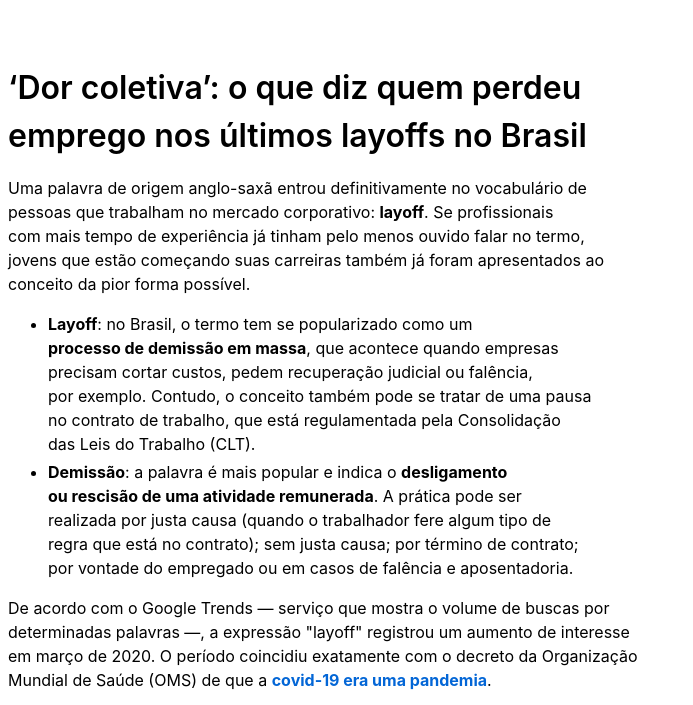
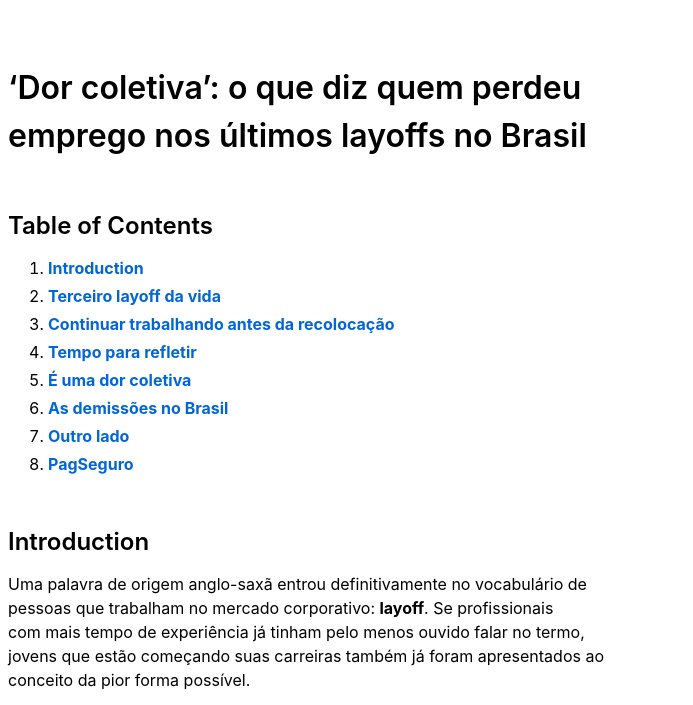
Before and after one commit to KrauzerPH94/git_test, a plain HTML site: page index.html in a window 1280 px wide. Shown: the top 705 px of the page, without its empty margins (0-693 px from the left). Drawn offline with Linux system fonts and the light colour scheme.

Commit message:
New: /images /pages, alt index.

```diff
--- a/index.html
+++ b/index.html
@@ -142,6 +142,18 @@
         ‘Dor coletiva’: o que diz quem perdeu<br>
         emprego nos últimos layoffs no Brasil
     </h1>
+        <h2>Table of Contents</h2>
+        <ol>
+            <li><a href="#introduction"><b>Introduction</b></a></li>
+            <li><a href="#terceiro_layoff_da_vida"><b>Terceiro layoff da vida</b></a></li>
+            <li><a href="#continuar_trabalhando_antes_da_recolocação"><b>Continuar trabalhando antes da recolocação</b></a></li>
+            <li><a href="#tempo_para_refletir"><b>Tempo para refletir</b></a></li>
+            <li><a href="#é_uma_dor_coletiva"><b>É uma dor coletiva</b></a></li>
+            <li><a href="#as_demissões_no_brasil"><b>As demissões no Brasil</b></a></li>
+            <li><a href="#outro_lado"><b>Outro lado</b></a></li>
+            <li><a href="#pagseguro"><b>PagSeguro</b></a></li>
+        </ol>
+        <h2 id="introduction">Introduction</h2>
     <p>
         Uma palavra de origem anglo-saxã entrou definitivamente no vocabulário de<br>
         pessoas que trabalham no mercado corporativo: <b>layoff</b>. Se profissionais<br>
@@ -165,6 +177,7 @@
                 por vontade do empregado ou em casos de falência e aposentadoria.
             </li>
         </ul>
+        <img width="256px" height="340px" src="./images/dog.jpg" alt="Ugly Dog">
     </p>
     <p>
         De acordo com o Google Trends — serviço que mostra o volume de buscas por<br>
@@ -192,7 +205,7 @@
         com algumas dessas pessoas que não perderam somente o posto de trabalho, mas<br>
         também tiveram que adiar alguns sonhos e planos.
     </p>
-        <h2>Terceiro layoff da vida</h2>
+        <h2 id="terceiro_layoff_da_vida">Terceiro layoff da vida</h2>
     <p>
         "A notícia [da demissão] tirou o meu chão. Num dia você está trabalhando<br>
         com os projetos equilibrados e no outro dia não está mais. Isso te deixa<br>
@@ -221,7 +234,7 @@
         Mas para o futuro, queremos abrir uma loja física, mas é mais para frente, já que requer<br>
         investimento e não é investimento baixo", finaliza.
     </p>
-        <h2>Continuar trabalhando antes da recolocação </h2>
+        <h2 id="continuar_trabalhando_antes_da_recolocação">Continuar trabalhando antes da recolocação </h2>
     <p>
         Sheila Panigassi era coordenadora de CRM Analytics na <a href="https://www.tecmundo.com.br/mercado/259321-pagseguro-corta-7-funcionarios-ajustes-estrutura.htm"><b>PagSeguro</b></a>, até que foibr<br>
         desligada há menos de dois meses. De acordo com ela, a demissão foi totalmente<br>
@@ -255,7 +268,7 @@
         precisando de profissionais com maior musculatura. Então diante de uma condição assim,<br>
         começamos a olhar para empregos mais tradicionais como uma possibilidade interessante", conclui.
     </p>
-        <h2>Tempo para refletir </h2>
+        <h2 id="tempo_para_refletir">Tempo para refletir </h2>
     <p>
         A reportagem conversou com um profissional do setor de TI que foi demitido<br>
         há 15 dias de um banco. Ele preferiu não se identificar por receio de que<br>
@@ -291,7 +304,7 @@
         já que em São Paulo o custo de vida é muito alto. Quero ficar um tempo com os meus<br>
         pais e me planejar para retomar o plano que tinha de fazer um intercâmbio para estudar", cita.
     </p>
-        <h2>"É uma dor coletiva"</h2>
+        <h2 id="é_uma_dor_coletiva">"É uma dor coletiva"</h2>
     <p>
         O <b>TecMundo</b> também conversou com uma profissional que até a última<br>
         quarta-feira (1º) <a href="https://www.tecmundo.com.br/mercado/261199-ifood-anuncia-demissao-em-massa.htm"><b>era funcionária do iFood</b></a>. Em condição de anonimato,<br>
@@ -329,7 +342,7 @@
         que já fiz muita coisa. Quero entender onde me encaixo melhor. Eu vou<br>
         recalcular a rota da minha vida", acrescenta.
     </p>
-        <h2>As demissões no Brasil</h2>
+        <h2 id="as_demissões_no_brasil">As demissões no Brasil</h2>
     <p>
         Para acompanhar a onda de demissões que vem ocorrendo no Brasil foi<br>
         criado em junho de 2022 o site <a href="https://layoffsbrasil.com/"><b>Layoffs Brasil</b></a>. A página é de autoria<br>
@@ -349,13 +362,13 @@
         <b>LinkedIn e WhatsApp</b>, a plataforma tem servido como importante recurso<br>
         para que os afetados possam se mostrar em busca de novas vagas.
     </p>
-        <h2>Outro lado</h2>
+        <h2 id="outro_lado">Outro lado</h2>
     <p>
         O <b>TecMundo</b> consultou as empresas citadas nominalmente na matéria para<br>
         saber sobre os motivos oficiais das demissões. Confira abaixo as<br>
         respostas dos empreendimentos:
     </p>
-        <h2>PagSeguro</h2>
+        <h2 id="pagseguro">PagSeguro</h2>
     <p>
         <em>
             "Assim como empresas de tecnologia e fintechs no Brasil e no mundo,<br>
```
Also changed, not shown: pages/about.html (added, +11 -0 lines), images/dog.jpg (added).
